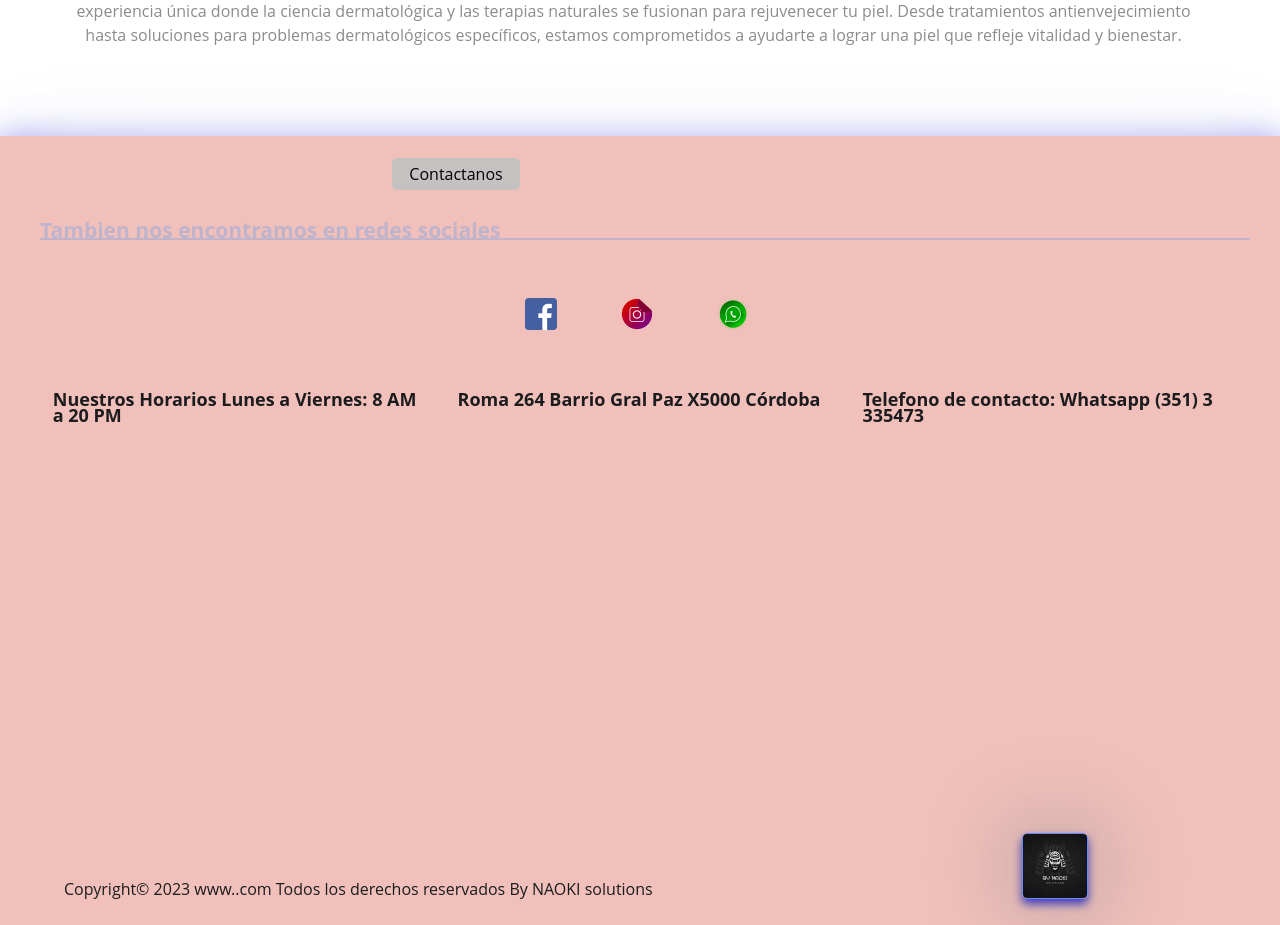
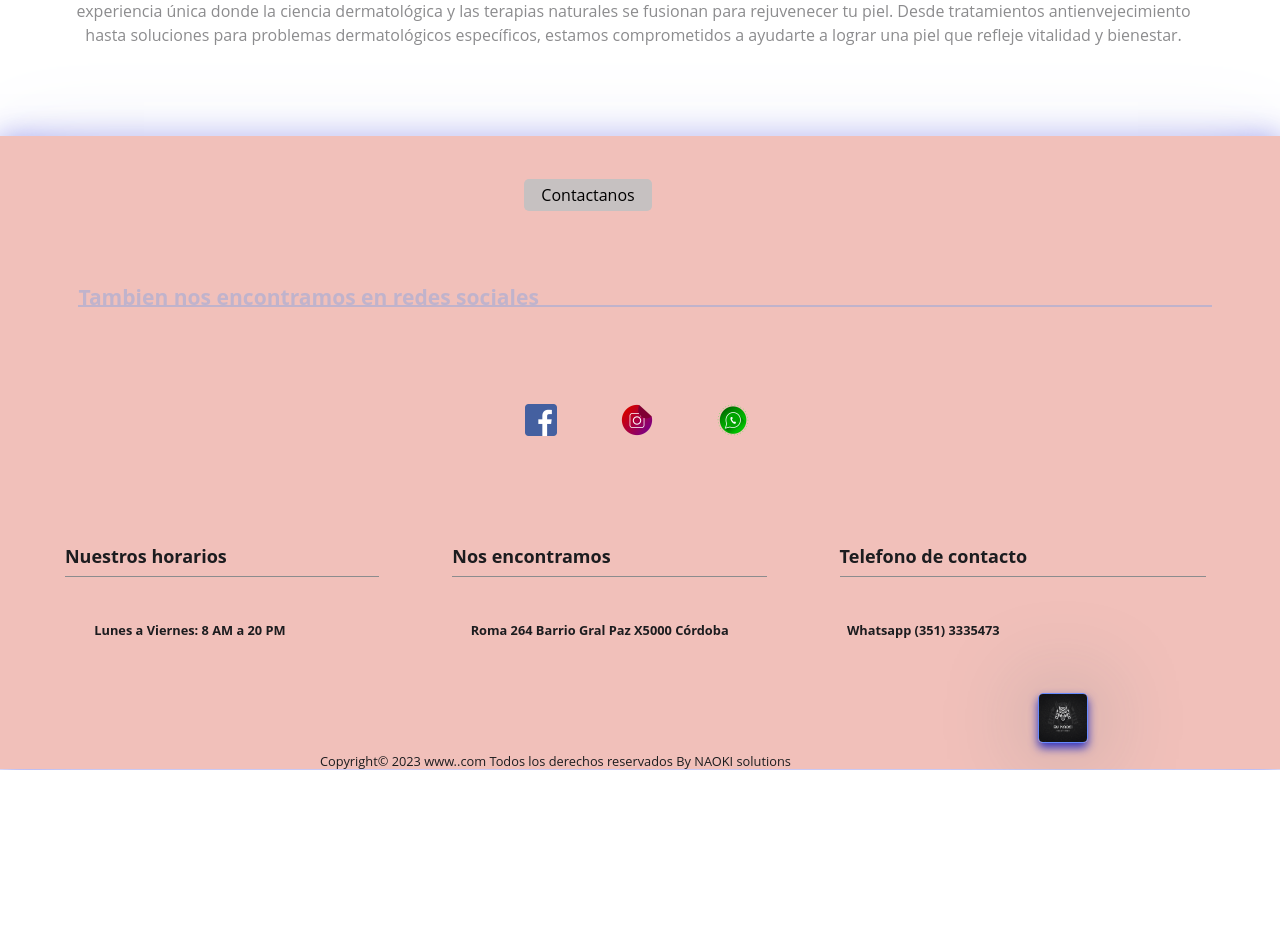
Before and after one commit to ginofrancocba/medicinaIntegrativaFront, a React (Vite) app: page / in a window 1280 px wide. Shown: the part 800-1725 px from the top of the page. After the commit the page ends 1570 px from the top, so only its background shows below. Built offline with nearby package versions, Linux system fonts and the light colour scheme.

Commit message:
Add Change Footer

```diff
--- a/src/views/Footer.css
+++ b/src/views/Footer.css
@@ -1,7 +1,6 @@
 
 * {
    width: 100%;
-   font-weight:bold;
 
 }
 
@@ -23,7 +22,7 @@
    background-color:var(--grey-button);
    width: 8em;
    height: 2em;
-   margin: 1rem 0rem 1rem 22rem;
+   margin: 3% 0% 2% 40%;
    padding: 1%;
    border-radius: 5px;
 }
@@ -36,7 +35,7 @@
    display: flex;
    width: 500px;
    color: var(--pastel);
-   margin: auto 0;
+   margin: 3%;
 }
 
 ul {
@@ -79,14 +78,57 @@ a {
    padding: 0px 0px 10px 0px;
 }
 
-.datos-ubicacion {
+.datos-ubicacion-titulo {
    display:flex;
    width: 10%;
    align-items: center;
    justify-content:flex-start;
    color: var(--oscuro);
-   padding: 0% 0% 25% 0%;
-   margin: 3% 1% 1% 1%;
+   padding: 0% 0% 2% 0%;
+   margin: 7% 1% 1% 1%;
+}
+
+.li-horario {
+   display: flex;
+   width: 60%;
+   padding: 0% 0% 1% 0%;
+   margin: 0.5% 5% 0% 1%;
+   border-bottom: 1.9px solid var(--semi-oscuro);
+}
+
+.li-direccion {
+   display: flex;
+   width: 60%;
+   padding: 0% 0% 1% 0%;
+   margin: 0.5% 5% 0% 1%;
+   border-bottom: 1.9px solid var(--semi-oscuro);
+}
+
+.li-telefono {
+   display: flex;
+   width: 70%;
+   padding: 0% 0% 1% 0%;
+   margin: 0.5% 5% 0% 1%;
+   border-bottom: 1.9px solid var(--semi-oscuro);
+}
+
+.ul-ubicacion {
+   font: 0.8rem/1.2rem "Open Sans", sans-serif;
+   display: flex;
+   width: 90%;
+   padding: 0% 0% 0% 0.5%;
+   margin: 0% 0% 0% 6%;
+}
+
+.datos-ubicacion {
+   display:flex;
+   width: 6%;
+   align-items: center;
+   justify-content:flex-start;
+   color: var(--oscuro);
+   padding: 0% 0% 2% 0%;
+   margin: 0% 1% 1% 1%;
+
 }
 
 .copyright {
@@ -94,21 +136,21 @@ a {
    align-items: center;
    justify-content: flex-end;
    width: 10%;
-   height: 40%;
+   height: 10%;
    color: var(--oscuro);
    padding: 0% 0% 0% 0%;
    margin: 1% 1% 1% 1%;
 }
 
 .p-footer {
-   font: 1rem/1rem "Open Sans", sans-serif;
+   font: 0.8rem/1rem "Open Sans", sans-serif;
    padding: 0% 0% 0% 0%;
-   margin: 9% 0% 1% 5%;
+   margin: 5% 0% 0% 25%;
 }
 
 .logo-footer {
-   width: 4rem;
-   height: 4rem;
+   width: 3rem;
+   height: 3rem;
    margin: -6% 15% 2% 0%;
    border-radius: 5px;
    box-shadow: var(--semi-oscuro) 0px 2px 95px, var(--azul-hover) 0px 5px 10px;
--- a/src/views/Footer.jsx
+++ b/src/views/Footer.jsx
@@ -33,11 +33,20 @@ function Footer() {
                 </Grid>
                 <Grid
                     container
+                    className="datos-ubicacion-titulo" >
+                    <ul>
+                        <li className="li-horario">Nuestros horarios</li>
+                        <li className="li-direccion">Nos encontramos</li>
+                        <li className="li-telefono">Telefono de contacto</li>
+                    </ul>
+                </Grid>
+                <Grid
+                    container
                     className="datos-ubicacion" >
-                    <ul>
-                        <li>Nuestros Horarios Lunes a Viernes: 8 AM a 20 PM</li>
-                        <li>Roma 264 Barrio Gral Paz X5000 Córdoba</li>
-                        <li>Telefono de contacto: Whatsapp (351) 3 335473</li>
+                    <ul className="ul-ubicacion">
+                        <li className="li-1">Lunes a Viernes: 8 AM a 20 PM </li>
+                        <li className="li-2">Roma 264 Barrio Gral Paz X5000 Córdoba</li>
+                        <li className="li-3">Whatsapp (351) 3335473</li>
                     </ul>
                 </Grid>
                 <Grid
@@ -48,7 +57,7 @@ function Footer() {
                 </Grid>
             </Grid>
             <Outlet />
-         </div>
+        </div>
     )
 };
 
```
